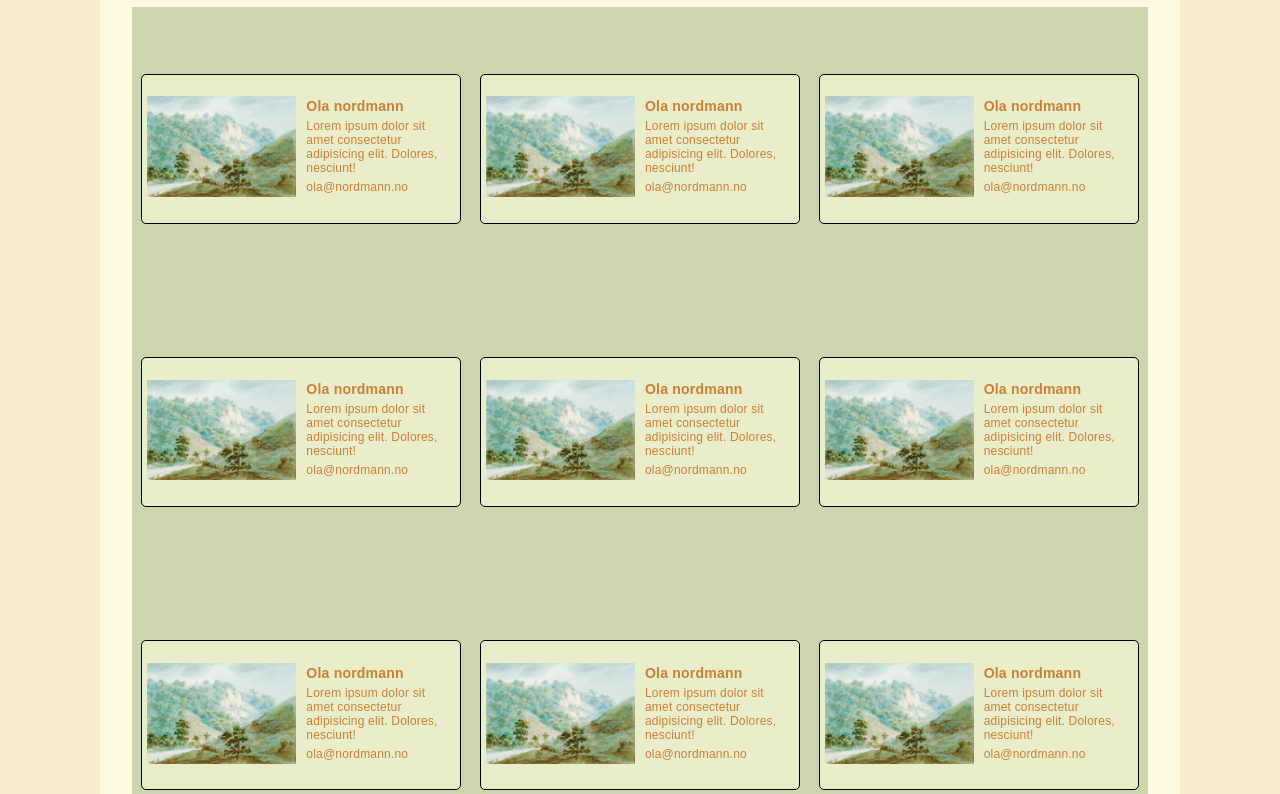
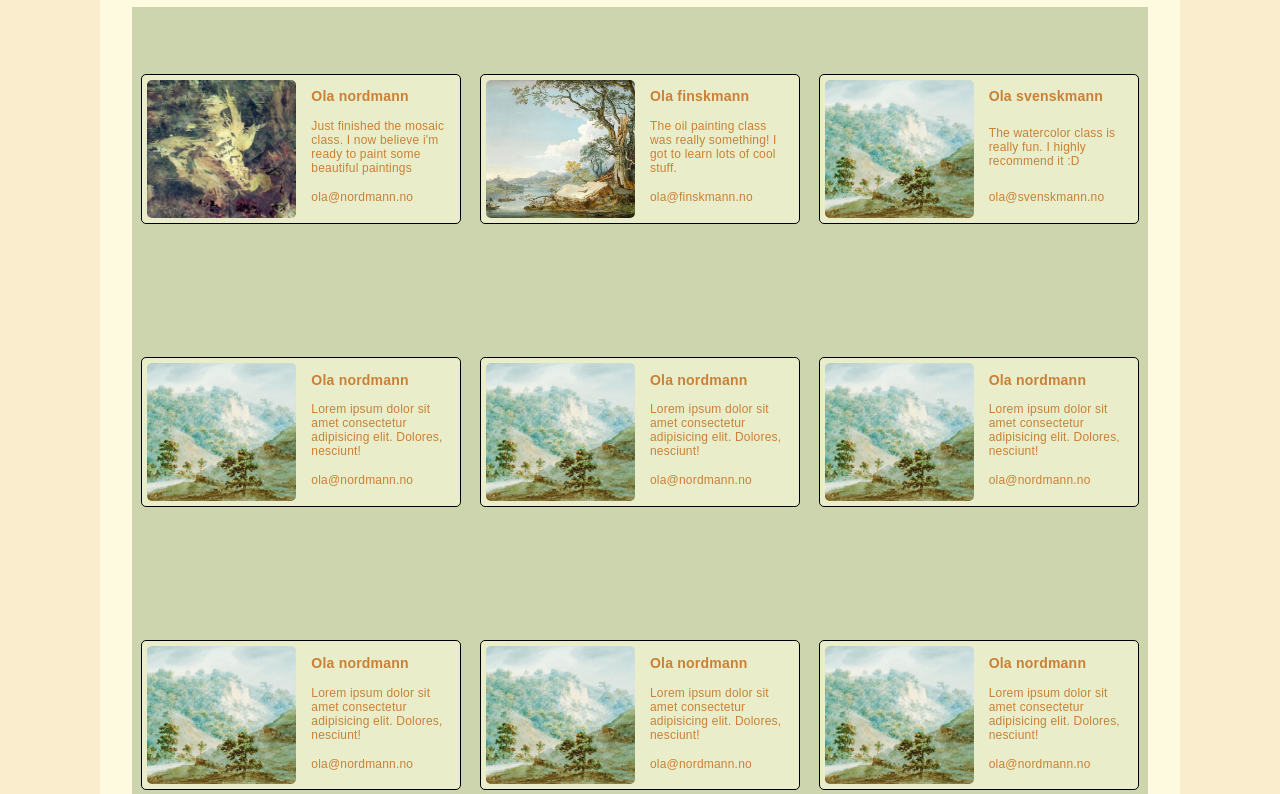
Before and after one commit to m0zh/Craftsvilla-Oppgave, a plain HTML site: page feedback.html in a window 1280 px wide. Shown: the part 508-1302 px from the top of the page. Drawn offline with Linux system fonts and the light colour scheme.

Commit message:
Fikset på feedback boksene sånn at alle bilder blir like størrelse

```diff
--- a/feedback.html
+++ b/feedback.html
@@ -47,8 +47,32 @@
                 </div>
                 <div class="feedback-text-area"><textarea name="text" id="text-area" placeholder="Write your feedback here..."></textarea></div>
             </div>
-            <div class="posted-feedback-container">
-                <div class="feedback-containers">
+            <div class="feedback-container">
+                <div class="posted-feedback-containers">
+                    <div class="feedback-image"><img src="./images/Mosaikk01.jpg" alt="Watercolor painting"></div>
+                    <div class="feedback-text">
+                        <h3>Ola nordmann</h5>
+                        <p>Just finished the mosaic class. I now believe i'm ready to paint some beautiful paintings</p>
+                        <p>ola@nordmann.no</p>
+                    </div>
+                </div>
+                <div class="posted-feedback-containers">
+                    <div class="feedback-image"><img src="./images/Painting01.jpg" alt="Watercolor painting"></div>
+                    <div class="feedback-text">
+                        <h3>Ola finskmann</h5>
+                        <p>The oil painting class was really something! I got to learn lots of cool stuff.</p>
+                        <p>ola@finskmann.no</p>
+                    </div>
+                </div>
+                <div class="posted-feedback-containers">
+                    <div class="feedback-image"><img src="./images/Akvarell01.jpg" alt="Watercolor painting"></div>
+                    <div class="feedback-text">
+                        <h3>Ola svenskmann</h5>
+                        <p>The watercolor class is really fun. I highly recommend it :D</p>
+                        <p>ola@svenskmann.no</p>
+                    </div>
+                </div>
+                <div class="posted-feedback-containers">
                     <div class="feedback-image"><img src="./images/Akvarell01.jpg" alt="Watercolor painting"></div>
                     <div class="feedback-text">
                         <h3>Ola nordmann</h5>
@@ -56,7 +80,7 @@
                         <p>ola@nordmann.no</p>
                     </div>
                 </div>
-                <div class="feedback-containers">
+                <div class="posted-feedback-containers">
                     <div class="feedback-image"><img src="./images/Akvarell01.jpg" alt="Watercolor painting"></div>
                     <div class="feedback-text">
                         <h3>Ola nordmann</h5>
@@ -64,7 +88,7 @@
                         <p>ola@nordmann.no</p>
                     </div>
                 </div>
-                <div class="feedback-containers">
+                <div class="posted-feedback-containers">
                     <div class="feedback-image"><img src="./images/Akvarell01.jpg" alt="Watercolor painting"></div>
                     <div class="feedback-text">
                         <h3>Ola nordmann</h5>
@@ -72,7 +96,7 @@
                         <p>ola@nordmann.no</p>
                     </div>
                 </div>
-                <div class="feedback-containers">
+                <div class="posted-feedback-containers">
                     <div class="feedback-image"><img src="./images/Akvarell01.jpg" alt="Watercolor painting"></div>
                     <div class="feedback-text">
                         <h3>Ola nordmann</h5>
@@ -80,7 +104,7 @@
                         <p>ola@nordmann.no</p>
                     </div>
                 </div>
-                <div class="feedback-containers">
+                <div class="posted-feedback-containers">
                     <div class="feedback-image"><img src="./images/Akvarell01.jpg" alt="Watercolor painting"></div>
                     <div class="feedback-text">
                         <h3>Ola nordmann</h5>
@@ -88,31 +112,7 @@
                         <p>ola@nordmann.no</p>
                     </div>
                 </div>
-                <div class="feedback-containers">
-                    <div class="feedback-image"><img src="./images/Akvarell01.jpg" alt="Watercolor painting"></div>
-                    <div class="feedback-text">
-                        <h3>Ola nordmann</h5>
-                        <p>Lorem ipsum dolor sit amet consectetur adipisicing elit. Dolores, nesciunt!</p>
-                        <p>ola@nordmann.no</p>
-                    </div>
-                </div>
-                <div class="feedback-containers">
-                    <div class="feedback-image"><img src="./images/Akvarell01.jpg" alt="Watercolor painting"></div>
-                    <div class="feedback-text">
-                        <h3>Ola nordmann</h5>
-                        <p>Lorem ipsum dolor sit amet consectetur adipisicing elit. Dolores, nesciunt!</p>
-                        <p>ola@nordmann.no</p>
-                    </div>
-                </div>
-                <div class="feedback-containers">
-                    <div class="feedback-image"><img src="./images/Akvarell01.jpg" alt="Watercolor painting"></div>
-                    <div class="feedback-text">
-                        <h3>Ola nordmann</h5>
-                        <p>Lorem ipsum dolor sit amet consectetur adipisicing elit. Dolores, nesciunt!</p>
-                        <p>ola@nordmann.no</p>
-                    </div>
-                </div>
-                <div class="feedback-containers">
+                <div class="posted-feedback-containers">
                     <div class="feedback-image"><img src="./images/Akvarell01.jpg" alt="Watercolor painting"></div>
                     <div class="feedback-text">
                         <h3>Ola nordmann</h5>
--- a/style.css
+++ b/style.css
@@ -261,7 +261,7 @@ footer {
     background-color: #FEFAE0;
   }
 
-  .posted-feedback-container {
+  .feedback-container {
     height: 850px;
     width: 100%;
     background-color: #CCD5AE;
@@ -272,7 +272,7 @@ footer {
     flex-wrap: wrap;
   }
 
-  .feedback-containers {
+  .posted-feedback-containers {
     width: 320px;
     height: 150px;
     background-color: #E9EDC9;
@@ -281,20 +281,34 @@ footer {
     align-items: center;
     border-radius: 5px;
     border: solid black 1px;
+    overflow: hidden;
   }
 
   .feedback-image {
     width: 50%;
+    height: 100%;
     padding: 5px;
+    border-radius: 5px;
+    box-sizing: border-box;
+  }
+
+  .feedback-image img {
+    width: 100%;
+    height: 100%;
+    object-fit: cover;
     border-radius: 5px;
   }
 
   .feedback-text {
     width: 50%;
+    height: 95%;
     font-size: 12px;
     letter-spacing: .2px;
     color: #ca8036;
-    padding: 5px;
+    padding: 10px;
+    display: flex;
+    flex-direction: column;
+    justify-content: space-between;
   }
 
   .feedback-text h3 {
```
